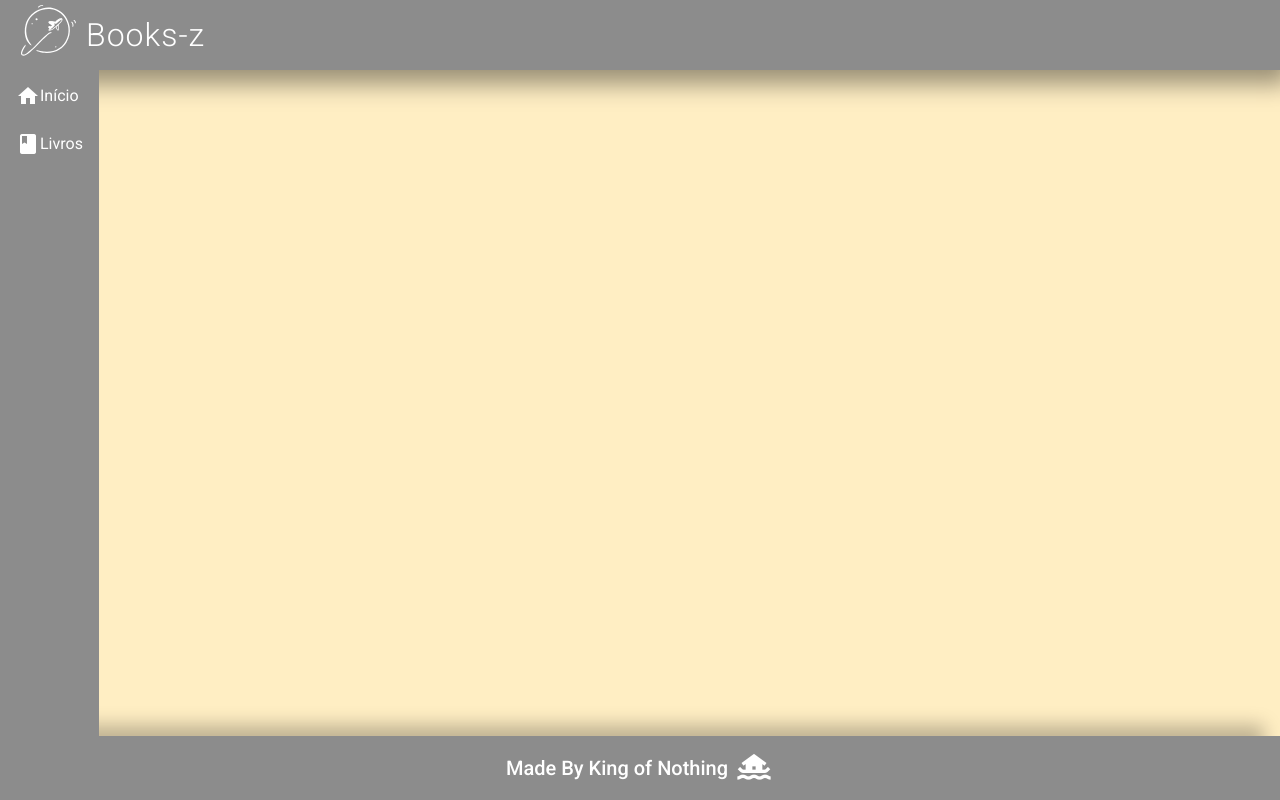
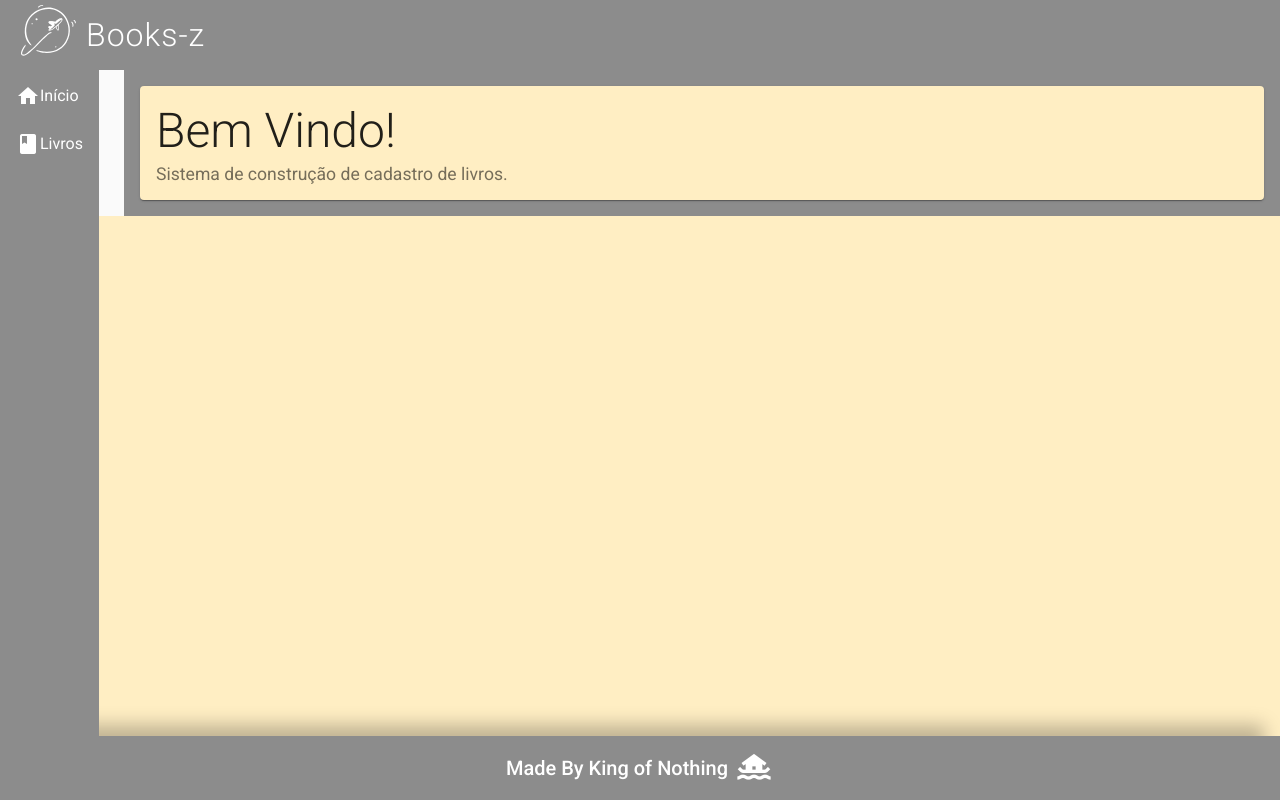
Before and after one commit to LuanCalais/Project-booksZ, an Angular app in the folder frontend/: page / in a window 1280 px wide. Built offline with nearby package versions, Linux system fonts and the light colour scheme.

Commit message:
componente home iniciado

```diff
--- a/frontend/src/app/app-routing.module.ts
+++ b/frontend/src/app/app-routing.module.ts
@@ -1,7 +1,12 @@
 import { NgModule } from '@angular/core';
 import { RouterModule, Routes } from '@angular/router';
 
-const routes: Routes = [];
+import { HomeComponent } from './view/home/home.component';
+
+const routes: Routes = [{
+  path: "a",
+  component: HomeComponent,
+}];
 
 @NgModule({
   imports: [RouterModule.forRoot(routes)],
--- a/frontend/src/app/app.module.ts
+++ b/frontend/src/app/app.module.ts
@@ -11,12 +11,14 @@
 import { MatListModule } from '@angular/material/list';
 import { FooterComponent } from './components/template/footer/footer.component';
 import { NavComponent } from './components/template/nav/nav.component';
+import { HomeComponent } from './view/home/home.component';
 @NgModule({
   declarations: [
     AppComponent,
     HeaderComponent,
     FooterComponent,
     NavComponent,
+    HomeComponent,
   ],
   imports: [
     BrowserModule,
--- a/frontend/src/app/components/template/nav/nav.component.css
+++ b/frontend/src/app/components/template/nav/nav.component.css
@@ -6,3 +6,8 @@
 .container .sidenav a{
     color: #ffffff;
 }
+
+.content{
+    padding: 16px;
+    background-color:#8C8C8C;
+}
--- a/frontend/src/app/components/template/nav/nav.component.html
+++ b/frontend/src/app/components/template/nav/nav.component.html
@@ -22,4 +22,8 @@
 
         </mat-nav-list>
     </mat-sidenav>
+    <mat-sidenav-content class="content">
+        <app-home></app-home>
+    </mat-sidenav-content>
+
 </mat-sidenav-container>
--- /dev/null
+++ b/frontend/src/app/view/home/home.component.css
@@ -0,0 +1,13 @@
+.home{
+    background: #FFEEC3;
+}
+
+.home .title{
+    font-size: 3rem;
+    font-weight: 300;
+    line-height: 1.2;
+}
+
+.home .subtitle{
+    font-size: 1.1rem;
+}
--- /dev/null
+++ b/frontend/src/app/view/home/home.component.html
@@ -0,0 +1,8 @@
+<mat-card class="home">
+    <mat-card-title class="title">
+        Bem Vindo!
+    </mat-card-title>
+    <mat-card-subtitle class="subtitle">
+        Sistema de construção de cadastro de livros.
+    </mat-card-subtitle>
+</mat-card>
--- /dev/null
+++ b/frontend/src/app/view/home/home.component.ts
@@ -0,0 +1,15 @@
+import { Component, OnInit } from '@angular/core';
+
+@Component({
+  selector: 'app-home',
+  templateUrl: './home.component.html',
+  styleUrls: ['./home.component.css']
+})
+export class HomeComponent implements OnInit {
+
+  constructor() { }
+
+  ngOnInit(): void {
+  }
+
+}
```
